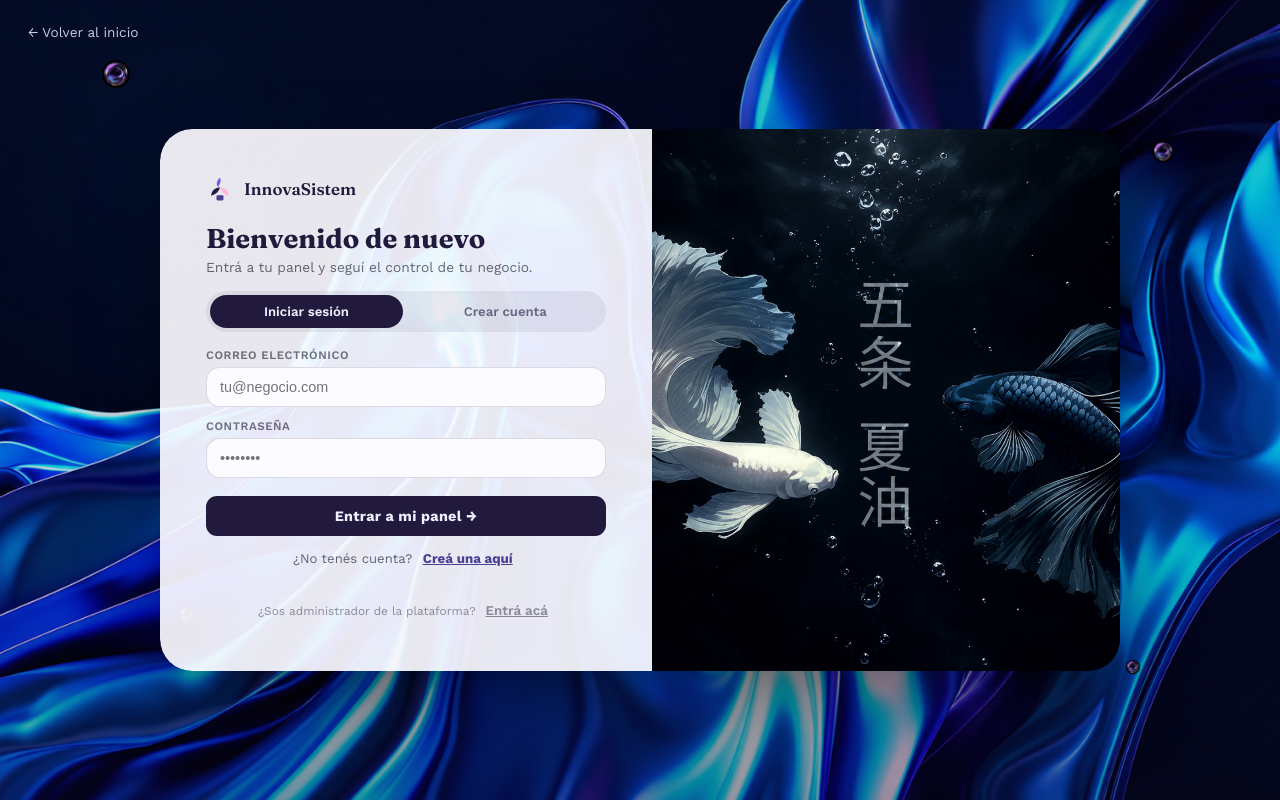
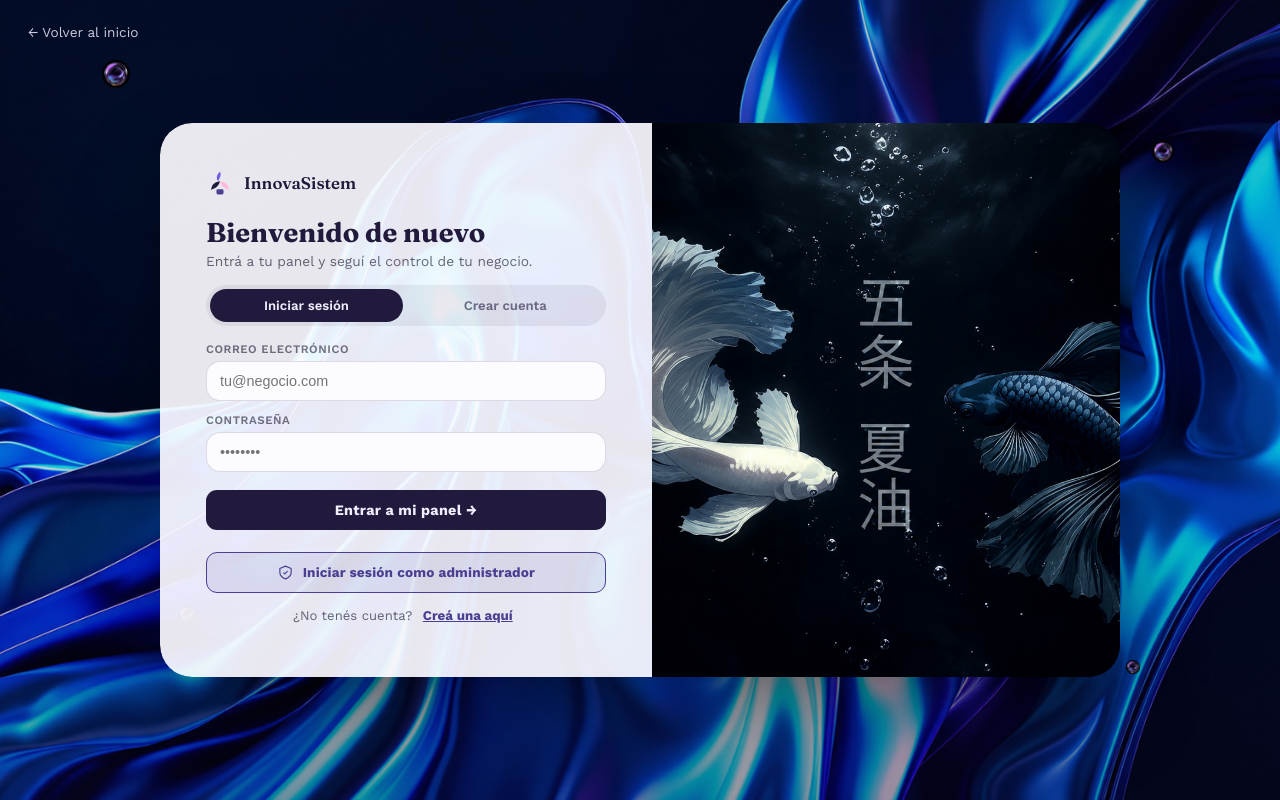
Before and after one commit to johansandoval2020-crypto/InnovaSistem, a PHP site: page /login.html in a window 1280 px wide. Run offline with PHP 8.4, Linux system fonts and the light colour scheme.

Commit message:
Hacer mas visible el acceso de administrador en el login
El link de "sos administrador" quedaba demasiado chico y opaco. Ahora
es un boton propio con icono, del mismo ancho que el boton principal,
justo debajo de "Entrar a mi panel".

Co-Authored-By: Claude Sonnet 5 <noreply@anthropic.com>

```diff
--- a/login.css
+++ b/login.css
@@ -109,6 +109,17 @@ button{font-family:inherit;cursor:pointer;border:none;background:none;}
 .submit-btn:hover{transform:translateY(-2px);box-shadow:0 14px 26px -12px rgba(34,26,61,.5);}
 .submit-btn:active{transform:scale(.97);}
 
+.admin-btn{
+  margin-top:10px;padding:11px;border-radius:11px;background:rgba(74,63,145,.1);
+  border:1.5px solid var(--midnight);color:var(--midnight);
+  font-weight:700;font-size:.85rem;letter-spacing:.01em;
+  display:flex;align-items:center;justify-content:center;gap:9px;
+  transition:transform .3s var(--ease), background .3s, box-shadow .3s;
+}
+.admin-btn svg{width:17px;height:17px;flex:none;fill:none;stroke:currentColor;stroke-width:1.6;stroke-linecap:round;stroke-linejoin:round;}
+.admin-btn:hover{background:var(--midnight);color:var(--beige);transform:translateY(-2px);box-shadow:0 14px 26px -12px rgba(74,63,145,.55);}
+.admin-btn:active{transform:scale(.97);}
+
 .form-msg{font-size:.8rem;padding:9px 12px;border-radius:9px;display:none;}
 .form-msg.show{display:block;}
 .form-msg.err{background:rgba(232,95,168,.22);color:#9A2E6E;}
@@ -116,8 +127,6 @@ button{font-family:inherit;cursor:pointer;border:none;background:none;}
 
 .switch-line{font-size:.82rem;text-align:center;color:rgba(28,24,48,.65);margin-top:2px;}
 .switch-line button{color:var(--midnight);font-weight:700;text-decoration:underline;}
-.switch-line.admin-switch{font-size:.74rem;opacity:.7;margin-top:10px;}
-.switch-line.admin-switch button{color:rgba(28,24,48,.65);font-weight:600;}
 
 .auth-art-panel{
   position:relative;overflow:hidden;background:#0A0A14;
--- a/login.html
+++ b/login.html
@@ -8,7 +8,7 @@
 <link rel="preconnect" href="https://fonts.googleapis.com">
 <link rel="preconnect" href="https://fonts.gstatic.com" crossorigin>
 <link href="https://fonts.googleapis.com/css2?family=Fraunces:ital,opsz,wght@0,9..144,400;0,9..144,600;0,9..144,700&family=Work+Sans:wght@400;500;600;700&display=swap" rel="stylesheet">
-<link rel="stylesheet" href="login.css?v=20260911a">
+<link rel="stylesheet" href="login.css?v=20260911b">
 </head>
 <body>
 
@@ -51,8 +51,11 @@
         <input type="password" name="password" placeholder="••••••••" required>
       </div>
       <button type="submit" class="submit-btn">Entrar a mi panel →</button>
+      <button type="button" id="gotoAdminLogin" class="admin-btn">
+        <svg viewBox="0 0 24 24"><path d="M12 3 4 6.5v5c0 5 3.4 7.7 8 9.5 4.6-1.8 8-4.5 8-9.5v-5L12 3Z"/><path d="M9.5 12.5 11 14l3.5-3.5"/></svg>
+        Iniciar sesión como administrador
+      </button>
       <p class="switch-line">¿No tenés cuenta? <button type="button" data-goto="register">Creá una aquí</button></p>
-      <p class="switch-line admin-switch">¿Sos administrador de la plataforma? <button type="button" id="gotoAdminLogin">Entrá acá</button></p>
     </form>
 
     <!-- ADMIN LOGIN -->
```
